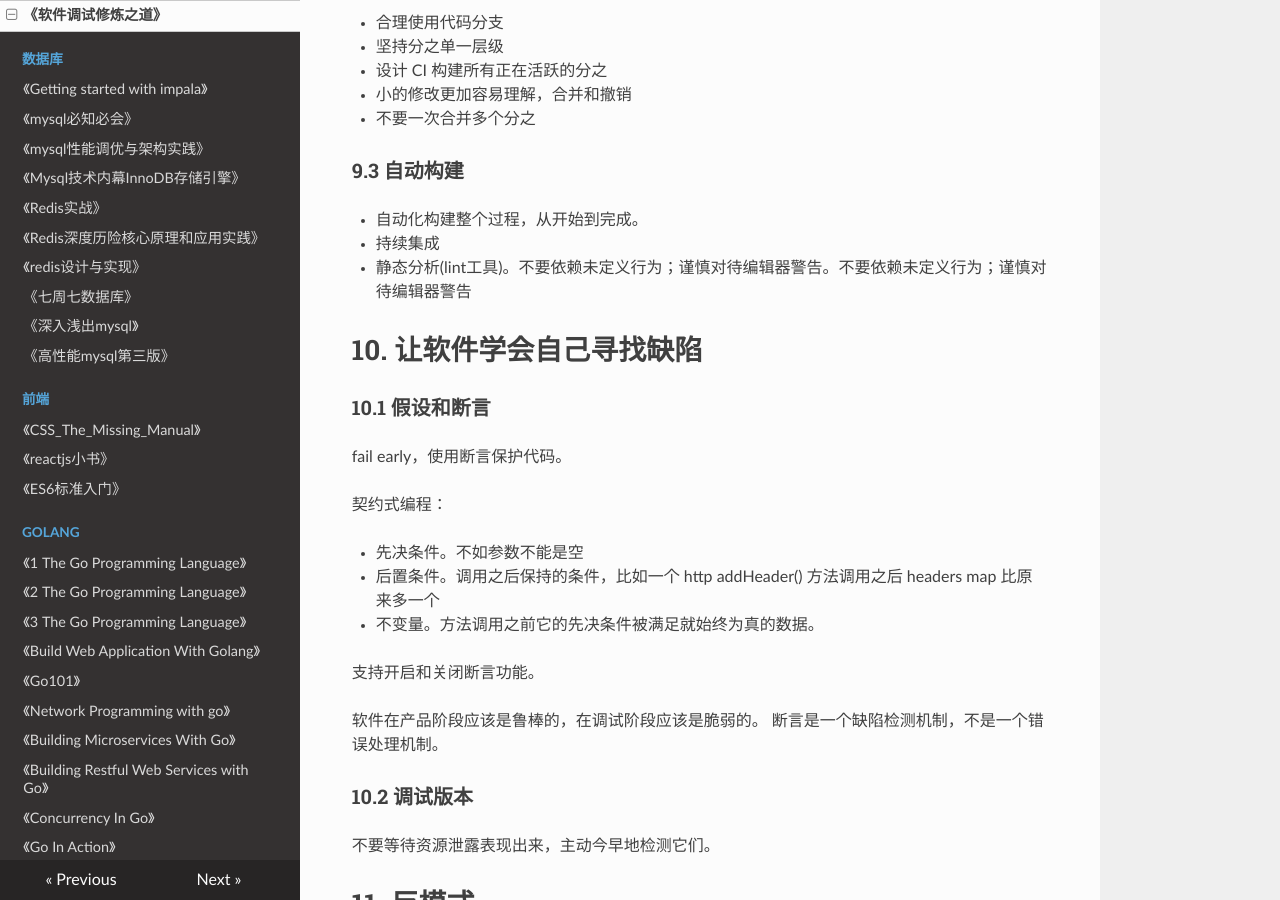
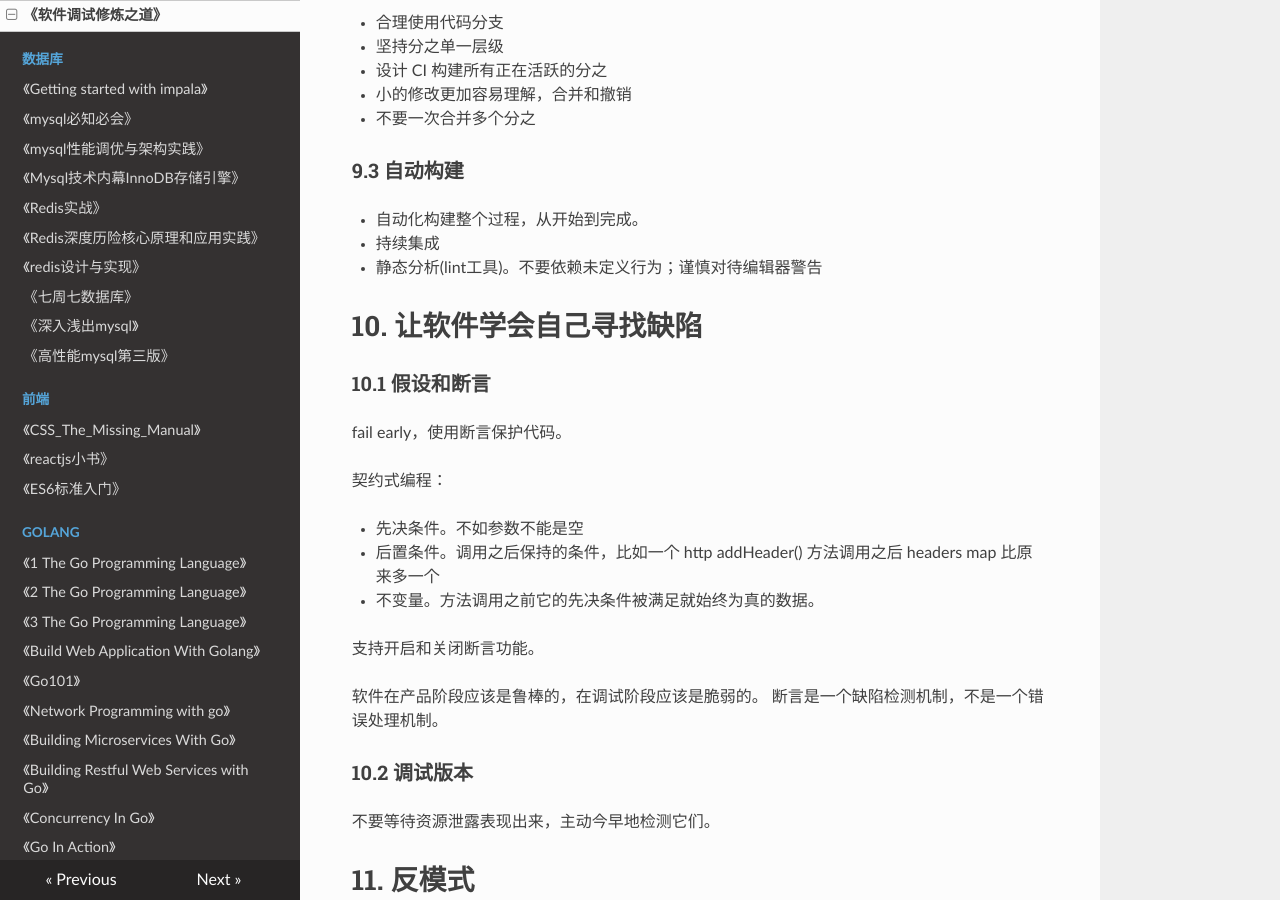
Before and after one commit to PegasusWang/booknotes, an MkDocs documentation site: the page built from docs/debug/软件调试修炼之道/book.md, in a window 1280 px wide and 900 px high, scrolled down 8699 px. Built offline with MkDocs 1.6.1, drawn with Linux system fonts in a browser that asks for light colours; nearby versions of some CDN libraries; old or Windows-style settings are respelled for this version of MkDocs; some of the changed text lies outside the part shown.

Commit message:
fix spell error

```diff
--- a/docs/debug/软件调试修炼之道/book.md
+++ b/docs/debug/软件调试修炼之道/book.md
@@ -62,7 +62,7 @@
 
 ### 2.5 改进问题重现
 
-##### 2.5.1 最小化反馈周期。编辑-编辑-执行-重新问题时间最短
+##### 2.5.1 最小化反馈周期。编辑-执行-重新问题时间最短
 
 - 尽可能简单，通过二分法快速定位
 - 自动化最小输入
@@ -328,7 +328,7 @@
 ### 9.3 自动构建
 - 自动化构建整个过程，从开始到完成。
 - 持续集成
-- 静态分析(lint工具)。不要依赖未定义行为；谨慎对待编辑器警告。不要依赖未定义行为；谨慎对待编辑器警告
+- 静态分析(lint工具)。不要依赖未定义行为；谨慎对待编辑器警告
 
 
 # 10. 让软件学会自己寻找缺陷
```
Also changed, not shown: other parts of docs/debug/软件调试修炼之道/book.md (+2 -2 lines).
